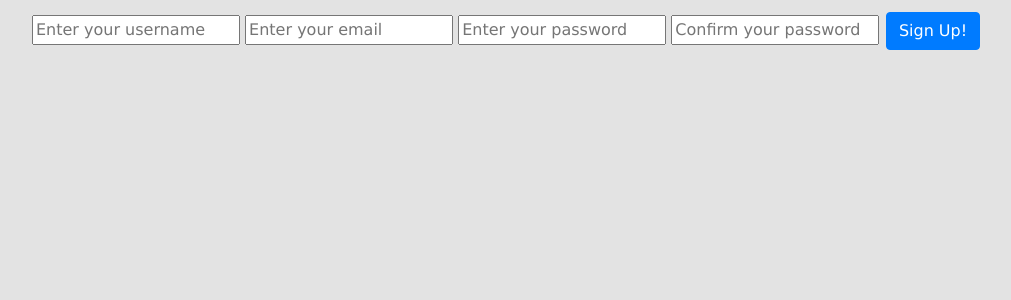
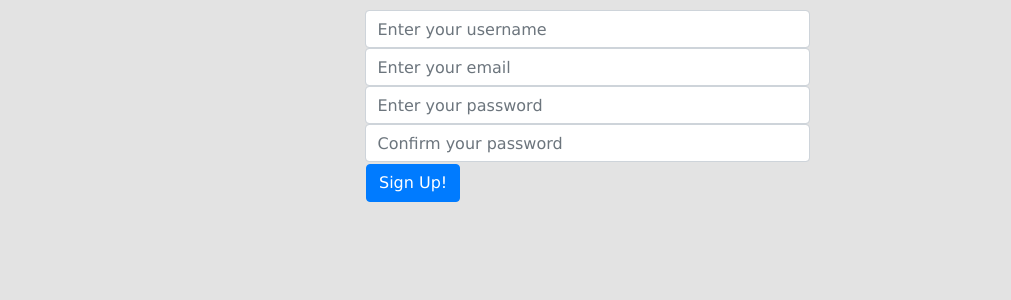
Before and after one commit to aa-ag/redditclone, a Django app: page /account/signup/ in a window 1280 px wide. Shown: the part 57-357 px from the top of the page, without its empty margins (53-1064 px from the left). Run offline with Django 3.2, Linux system fonts and the light colour scheme; some libraries are stand-ins or nearby versions.

Commit message:
centered login and signup forms

```diff
--- a/account/templates/account/signup.html
+++ b/account/templates/account/signup.html
@@ -1,19 +1,21 @@
 {% extends 'base.html' %}
 {% block content %}
 
+<div class="row justify-content-center">
     {% if error %}
         {{ error }}
     {% endif %}
 
-
+    <div class="col-5">
         <form method="POST" action="{% url 'account:signup' %}">
             {% csrf_token %}
-    <input type="text" name="username" placeholder="Enter your username" required>
-    <input type="email" name="email" placeholder="Enter your email" required>
-    <input type="password" name="password" placeholder="Enter your password" required>
-    <input type="password" name="passwordconfirmation" placeholder="Confirm your password" required>
+            <input type="text" name="username" class="form-control" placeholder="Enter your username" required>
+            <input type="email" name="email" class="form-control" placeholder="Enter your email" required>
+            <input type="password" name="password" class="form-control" placeholder="Enter your password" required>
+            <input type="password" name="passwordconfirmation" class="form-control" placeholder="Confirm your password" required>
             <input type="submit" value="Sign Up!" class="btn btn-primary">
         </form>
-
+    </div>
+</div>
 
 {% endblock %}
--- a/static/js/script.js
+++ b/static/js/script.js
@@ -1,4 +1,4 @@
 function darkModeFunction() {
     var element = document.body;
     element.classList.toggle("dark-mode");
- }
+};
```
Also changed, not shown: account/templates/account/login.html (+7 -4 lines). Lines whose indentation alone changed are shown as unchanged.
